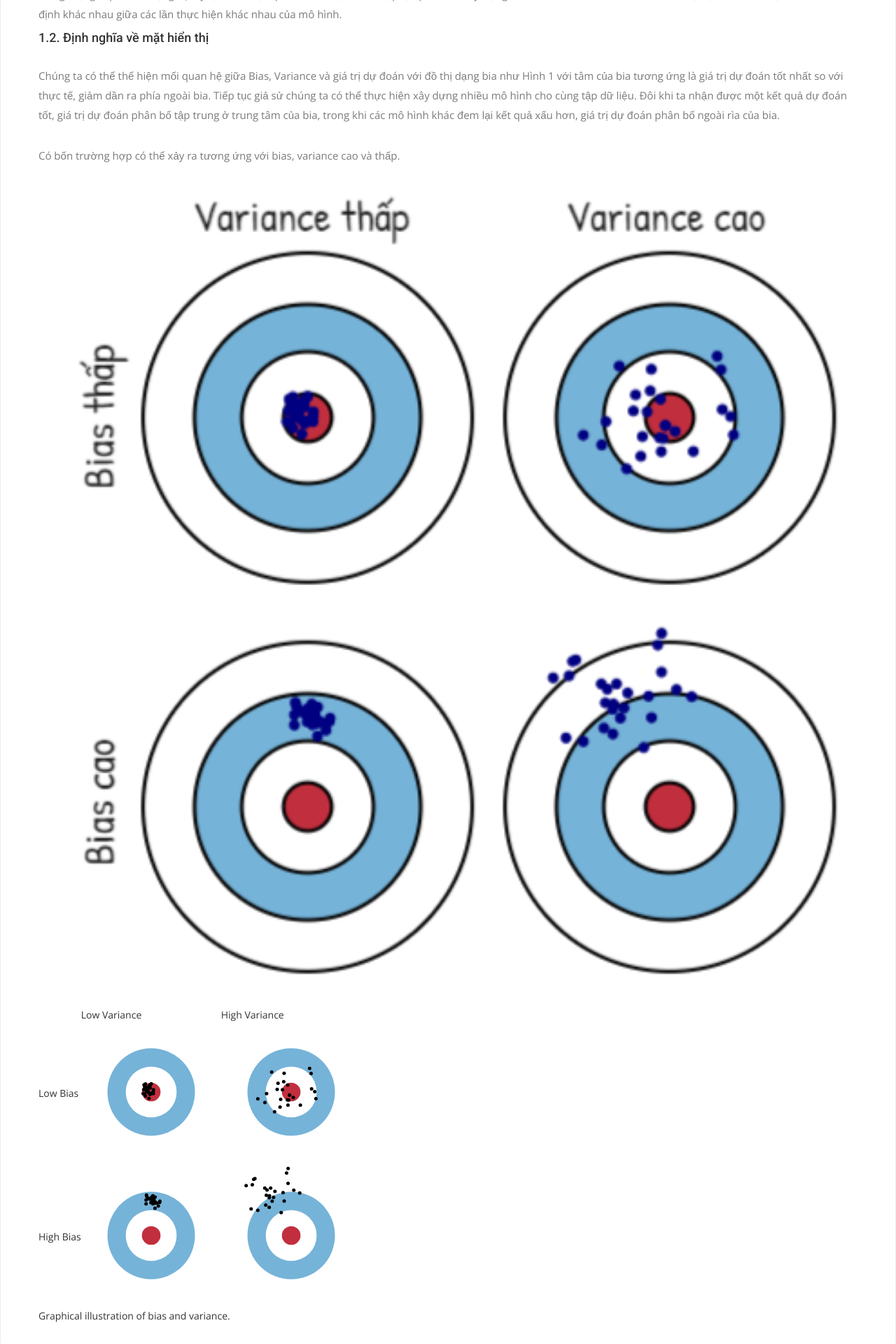
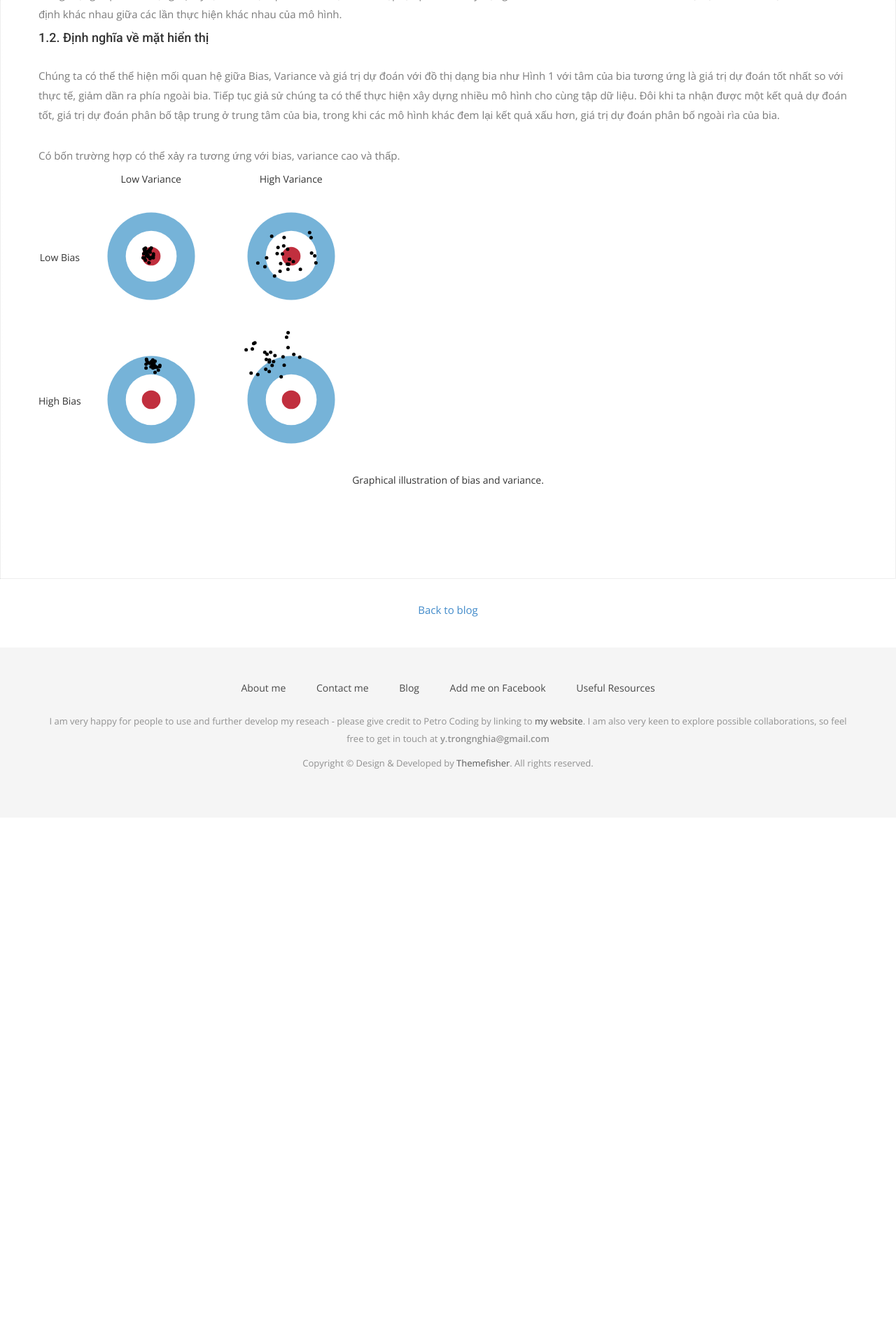
Before and after one commit to YanGBloG/superseded, a Jekyll site: the page built from _posts/2019-04-16-bias-variance-tradeoff.md, in a window 1280 px wide. Shown: the part 816-2736 px from the top of the page at 70% size. Built offline with Jekyll 4.4.1, drawn with Linux system fonts in a browser that asks for light colours; nearby versions of some CDN libraries; some web fonts are replaced; library files that are not in the unit come from our copies; after the commit the page ends 1984 px from its top, so only the background shows below that.

Commit message:
Update 2019-04-16-bias-variance-tradeoff.md

```diff
--- a/_posts/2019-04-16-bias-variance-tradeoff.md
+++ b/_posts/2019-04-16-bias-variance-tradeoff.md
@@ -23,12 +23,10 @@ Chúng ta có thể thể hiện mối quan hệ giữa Bias, Variance và giá
 
 Có bốn trường hợp có thể xảy ra tương ứng với bias, variance cao và thấp.
 
-<div style="text-align:center" markdown="1">
 
-![bulls-eye diagram](/img/bias_variance/bulls-eye.png "Ảnh hưởng của bias và variance lên giá trị dự đoán.")
 
-</div>
 
+<div style="text-align:center">
 <div class="content-node image"><div class="image-content">
     <table class="snug">
         <tbody><tr>
@@ -65,3 +63,4 @@ Có bốn trường hợp có thể xảy ra tương ứng với bias, variance
     </tbody></table>
 </div><div class="caption">    Graphical illustration of bias and variance.
 </div></div>
+ </div>
```
